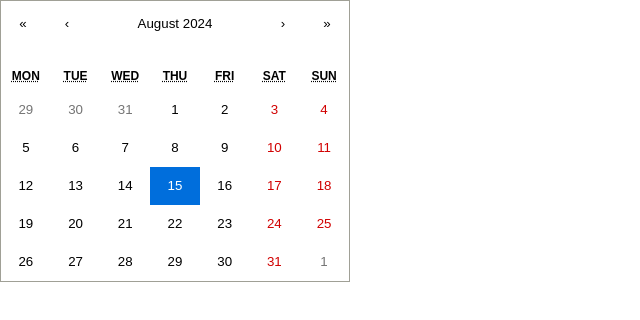
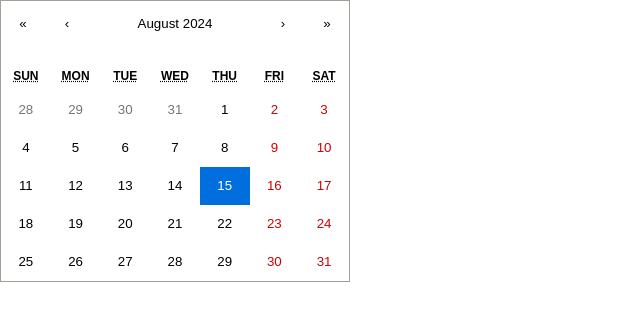
Before and after one commit to Silverclean091/SWHOOOONG, a React (Create React App) app in the folder client/: page / in a window 1280 px wide. Shown: the top 320 px of the page, without its empty margins (0-640 px from the left). Built offline with nearby package versions, Linux system fonts and the light colour scheme.

Commit message:
[Feature]: 달력 요일 표기 수정

```diff
--- a/client/package.json
+++ b/client/package.json
@@ -6,6 +6,7 @@
     "@testing-library/jest-dom": "^5.17.0",
     "@testing-library/react": "^13.4.0",
     "@testing-library/user-event": "^13.5.0",
+    "moment": "^2.30.1",
     "react": "^18.3.1",
     "react-calendar": "^5.0.0",
     "react-dom": "^18.3.1",
--- a/client/src/component/Calendar.js
+++ b/client/src/component/Calendar.js
@@ -2,12 +2,17 @@ import React, { useState } from 'react';
 import Calendar from 'react-calendar';
 import 'react-calendar/dist/Calendar.css';
 
-export default function App() {
+function App() {
     const [value, onChange] = useState(new Date());
 
     return (
         <div>
-            <Calendar onChange={onChange} value={value} />
+            <Calendar
+            onChange={onChange} value={value}
+            calendarType='hebrew'
+            />
         </div>
     );
 }
+
+export default App;
```
Also changed, not shown: 1 other file (tests, documents, lock files or other folders).
